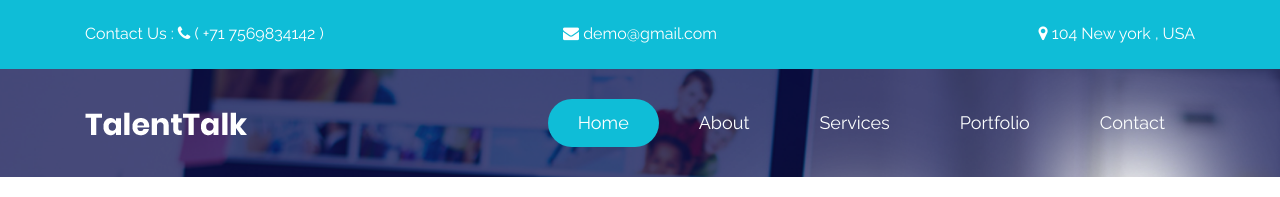
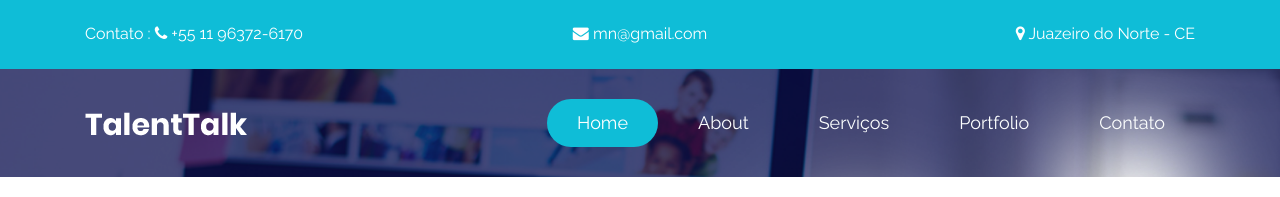
Before and after one commit to Matheus-Dev-Souza/mn, a plain HTML site: page about.html in a window 1280 px wide. Shown: the top 197 px of the page. Drawn offline with Linux system fonts and the light colour scheme.

```diff
--- a/about.html
+++ b/about.html
@@ -35,9 +35,9 @@
             <div class="row">
                <div class="col-sm-12">
                   <div class="header_top_main">
-                     <div class="call_text">Contact Us : <a href="#"><i class="fa fa-phone" aria-hidden="true"></i> ( +71 7569834142 ) </a></div>
-                     <div class="call_text_2"><a href="#"><i class="fa fa-envelope" aria-hidden="true"></i> demo@gmail.com</a></div>
-                     <div class="call_text_1"><a href="#"><i class="fa fa-map-marker" aria-hidden="true"></i> 104 New york , USA</a></div>
+                     <div class="call_text">Contato : <a href="#"><i class="fa fa-phone" aria-hidden="true"></i> +55 11 96372-6170 </a></div>
+                     <div class="call_text_2"><a href="#"><i class="fa fa-envelope" aria-hidden="true"></i> mn@gmail.com</a></div>
+                     <div class="call_text_1"><a href="#"><i class="fa fa-map-marker" aria-hidden="true"></i> Juazeiro do Norte - CE</a></div>
                   </div>
                </div>
             </div>
@@ -61,13 +61,13 @@
                         <a class="nav-link" href="about.html">About</a>
                      </li>
                      <li class="nav-item">
-                        <a class="nav-link" href="services.html">Services</a>
+                        <a class="nav-link" href="services.html">Serviços</a>
                      </li>
                      <li class="nav-item">
                         <a class="nav-link" href="portfolio.html">Portfolio</a>
                      </li>
                      <li class="nav-item">
-                        <a class="nav-link" href="contact.html">Contact</a>
+                        <a class="nav-link" href="contact.html">Contato</a>
                      </li>
                   </ul>
                   <form class="form-inline my-2 my-lg-0">
```
